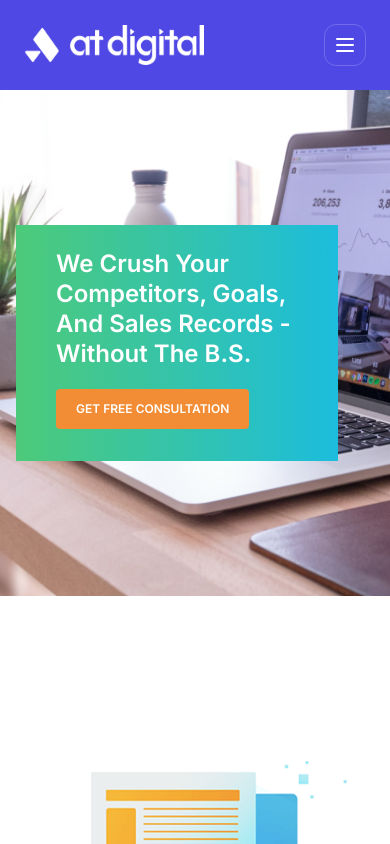
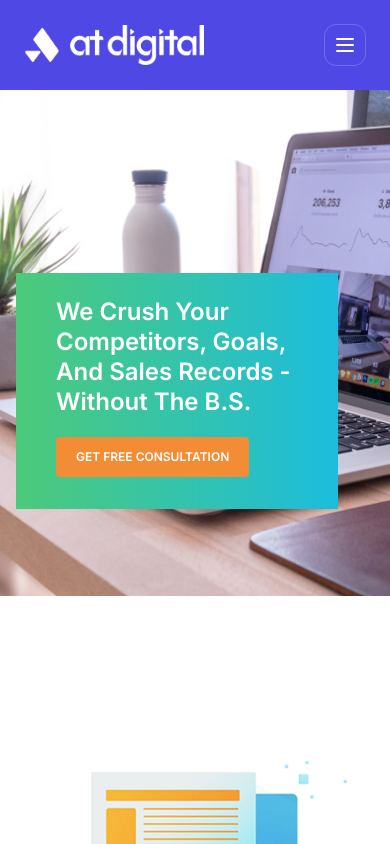
Before and after one commit to randima-dilshani/AT-Digital, a React (Vite) app in the folder landing-page/: page / in a window 390 px wide. Shown: the top 844 px of the page. Built offline with nearby package versions, Linux system fonts and the light colour scheme.

Commit message:
Make hero content box responsive

```diff
--- a/landing-page/src/pages/Herosection.jsx
+++ b/landing-page/src/pages/Herosection.jsx
@@ -18,10 +18,11 @@ export default function HomePage() {
             backgroundAttachment: "scroll",
           }}
         >
-  <div className="px-4 md:px-12">
+          <div className="px-4 md:px-12 translate-y-12 sm:translate-y-20 md:translate-y-28">
             <div className="bg-gradient-to-r from-[#4DCA79] to-[#1CBDDD] pt-6 pr-10 pb-8 pl-10 w-full max-w-[90%] sm:max-w-[600px]">
               <h1 className="font-inter font-bold text-white text-2xl sm:text-3xl md:text-5xl leading-tight">
-        We Crush Your Competitors, Goals, And Sales Records - Without The B.S.
+                We Crush Your Competitors, Goals, And Sales Records - Without
+                The B.S.
               </h1>
               <button className="mt-5 bg-[#F28D35] px-5 py-3 rounded text-white font-inter font-bold text-xs sm:text-sm uppercase">
                 Get Free Consultation
@@ -29,9 +30,6 @@ export default function HomePage() {
             </div>
           </div>
         </section>
-
-
-
 
         {/* Content */}
         <section className="flex justify-center py-16 px-4">
```
Lines whose indentation alone changed are shown as unchanged.
